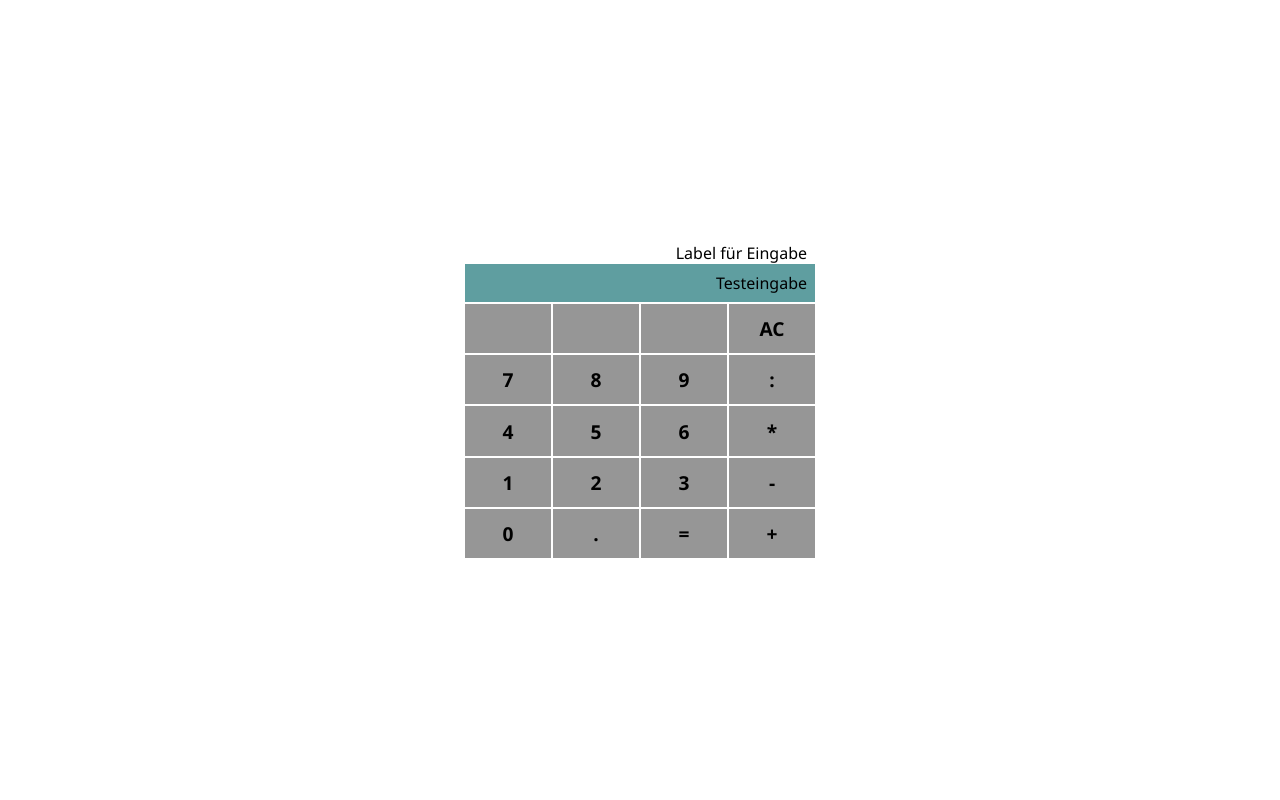
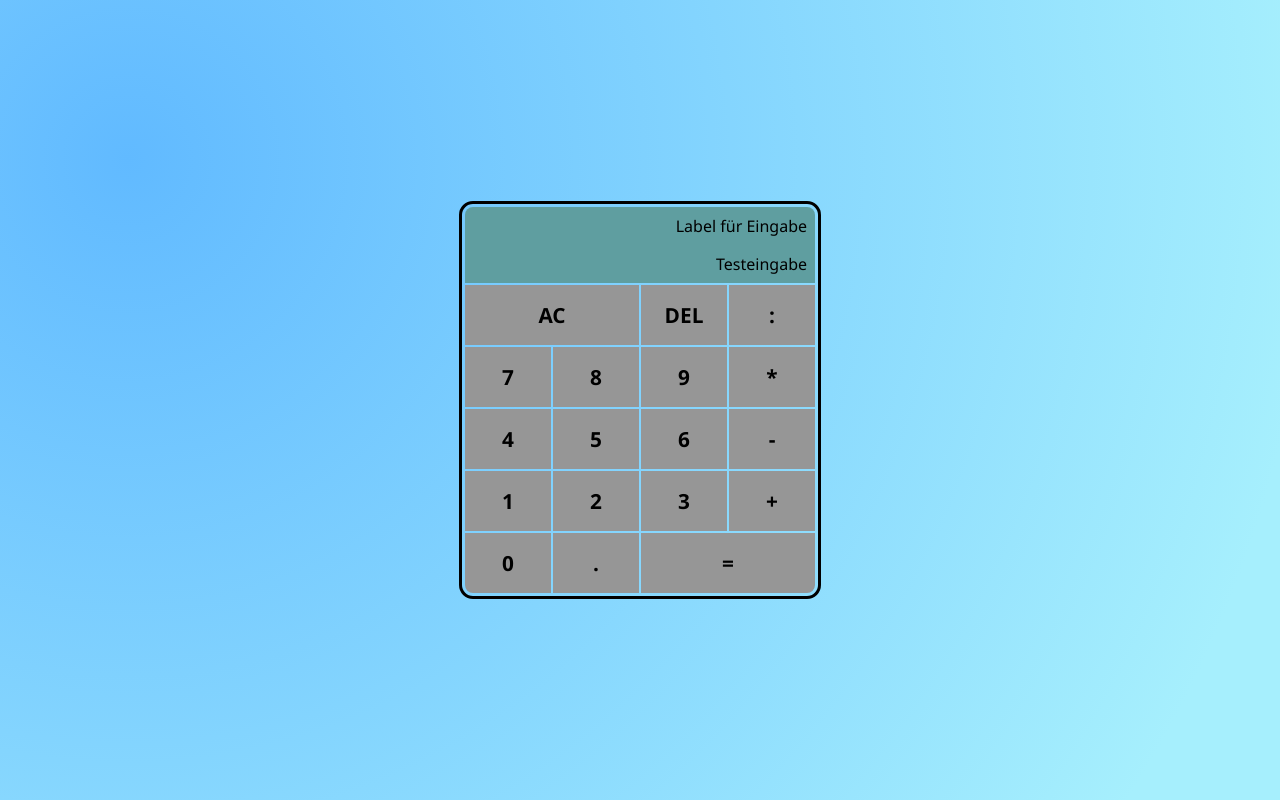
Before and after one commit to style-x/odin-calculator, a plain HTML site: page index.html in a window 1280 px wide. Drawn offline with Linux system fonts and the light colour scheme.

Commit message:
Style Anpassung, JS Anfang
Nun müssen die Funktionen in JS geschrieben werden..

```diff
--- a/index.html
+++ b/index.html
@@ -10,29 +10,27 @@
 <body>
 
   <div id="calculator">
-    <label for="eingabe">Label für Eingabe</label>
-    <div id="eingabe">Testeingabe</div>
-    <div id="buttons">
-      <div class="button"></div>
-      <div class="button"></div>
-      <div class="button"></div>
-      <div class="button">AC</div>
-      <div class="button">7</div>
-      <div class="button">8</div>
-      <div class="button">9</div>
-      <div class="button">:</div>
-      <div class="button">4</div>
-      <div class="button">5</div>
-      <div class="button">6</div>
-      <div class="button">*</div>
-      <div class="button">1</div>
-      <div class="button">2</div>
-      <div class="button">3</div>
-      <div class="button">-</div>
-      <div class="button">0</div>
-      <div class="button">.</div>
-      <div class="button">=</div>
-      <div class="button">+</div>
+    <label for="eingabe" data-previous>Label für Eingabe</label>
+    <div id="eingabe" data-current>Testeingabe</div>
+    <div id="buttons-grid">
+      <div class="button span2" data-ac>AC</div>
+      <div class="button" data-del>DEL</div>
+      <div class="button" data-op>:</div>
+      <div class="button" data-nr>7</div>
+      <div class="button" data-nr>8</div>
+      <div class="button" data-nr>9</div>
+      <div class="button" data-op>*</div>
+      <div class="button" data-nr>4</div>
+      <div class="button" data-nr>5</div>
+      <div class="button" data-nr>6</div>
+      <div class="button" data-op>-</div>
+      <div class="button" data-nr>1</div>
+      <div class="button" data-nr>2</div>
+      <div class="button" data-nr>3</div>
+      <div class="button" data-op>+</div>
+      <div class="button btn-bl" data-nr>0</div>
+      <div class="button" data-nr>.</div>
+      <div class="button btn-br span2" data-equals>=</div>
     </div>
   </div>
 
--- a/scripts.js
+++ b/scripts.js
@@ -1,5 +1,12 @@
+const btnNr = document.querySelectorAll("[data-nr]");
+const btnOp = document.querySelectorAll("[data-op]");
+const btnEqual = document.querySelectorAll("[data-equals]");
+const btnDel = document.querySelectorAll("[data-del]");
+const btnAc = document.querySelectorAll("[data-ac]");
+const txtPrevious = document.querySelectorAll("[data-previous]");
+const txtCurrent = document.querySelectorAll("[data-current]");
 
-const eingabe = document.getElementById("eingabe");
+
 
 function add() {
   console.log("add");
@@ -20,3 +27,17 @@ function divide() {
 function operate() {
   console.log("operate");
 };
+
+function back() {
+  console.log("delete");
+};
+
+function clear() {
+  console.log("clear");
+};
+
+function append(nr) {
+  if (nr === ".") {
+
+  }
+};
--- a/styles.css
+++ b/styles.css
@@ -11,18 +11,31 @@ html, body {
   display: flex;
   align-items: center;
   justify-content: center;
+  background-image: radial-gradient( circle farthest-corner at 10% 20%,  rgba(97,186,255,1) 0%, rgba(166,239,253,1) 90.1% );
 }
 
 #calculator {
   width: 350px;
   display: flex;
   flex-direction: column;
+  outline: 3px solid black;
+  outline-offset: 3px;
+  border-top-right-radius: 0.5rem;
+  border-top-left-radius: 0.5rem;
+  border-bottom-left-radius: 0.5rem;
+  border-bottom-right-radius: 0.5rem;
 }
 
 #calculator > label {
+  width: 350px;
+  background-color: cadetblue;
   display: flex;
-  align-self: end;
-  padding-right: 0.5rem;
+  justify-content: right;
+  padding: 0.5rem;
+  word-wrap: break-word;
+  word-break: break-all;
+  border-top-right-radius: 0.5rem;
+  border-top-left-radius: 0.5rem;
 }
 
 #eingabe {
@@ -30,10 +43,12 @@ html, body {
   background-color: cadetblue;
   text-align: right;
   padding: 0.5rem;
-  border-bottom: 2px solid white;
+  margin-bottom: 2px;
+  word-wrap: break-word;
+  word-break: break-all;
 }
 
-#buttons {
+#buttons-grid {
   display: grid;
   grid-template-columns: repeat(4, 1fr);
   grid-template-rows: repeat(5, 1fr);
@@ -44,8 +59,21 @@ html, body {
   display: flex;
   align-content: center;
   justify-content: center;
-  padding: 0.7rem;
+  padding: 1rem;
   background-color: rgb(150, 150, 150);
-  font-size: 1.2rem;
+  font-size: 1.3rem;
   font-weight: 600;
+  cursor: pointer;
 }
+
+.span2 {
+  grid-column: span 2;
+}
+
+.btn-bl {
+  border-bottom-left-radius: 0.5rem;
+}
+
+.btn-br {
+  border-bottom-right-radius: 0.5rem;
+}
```
